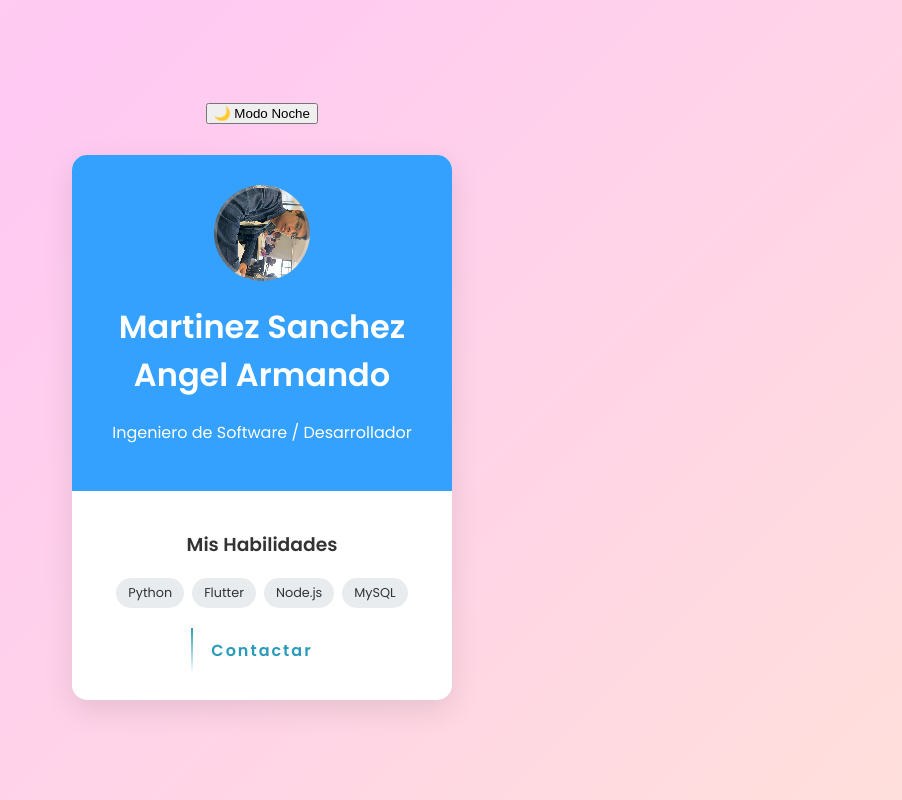
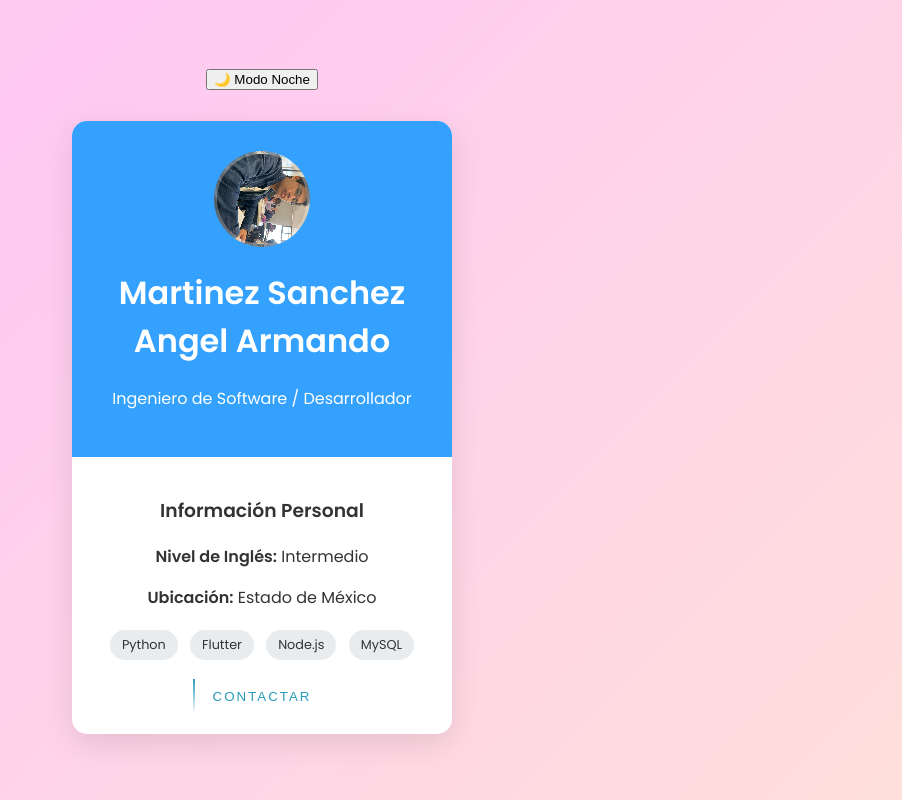
Before and after one commit to Alienangy2004/Tarjeta-Vainilla, a Nuxt app: page / in a window 1280 px wide. Shown: the whole page, without its empty margins (378-1280 px from the left). Built offline with nearby package versions, Linux system fonts and the light colour scheme.

Commit message:
Versión final: Componentización y Manejo de Estado completados

```diff
--- /dev/null
+++ b/components/ContactForm.vue
@@ -0,0 +1,45 @@
+<template>
+  <div class="form-container">
+    <input type="email" placeholder="Tu correo electrónico" class="neon-input" required>
+    <textarea placeholder="Tu mensaje..." class="neon-input" required></textarea>
+
+    <button type="submit" class="btn-neon">
+      <span></span><span></span><span></span><span></span>
+      Enviar Mensaje
+    </button>
+  </div>
+</template>
+
+<style scoped>
+.form-container { display: flex; flex-direction: column; gap: 15px; margin-top: 20px; padding: 10px; }
+.neon-input {
+    background: transparent;
+    border: 1px solid var(--accent-neon);
+    padding: 10px;
+    border-radius: 5px;
+    color: var(--text-main);
+    outline: none;
+    font-family: 'Poppins', sans-serif;
+}
+.neon-input:focus { box-shadow: 0 0 10px var(--accent-neon); }
+textarea { height: 100px; resize: none; }
+
+/* REPETICIÓN DEL ESTILO NEÓN PARA EL BOTÓN ENVIAR */
+.btn-neon {
+    position: relative;
+    padding: 10px 20px;
+    color: var(--accent-neon);
+    overflow: hidden;
+    transition: .5s;
+    background: transparent;
+    border: none;
+    cursor: pointer;
+    letter-spacing: 2px;
+    text-transform: uppercase;
+}
+.btn-neon:hover { background: var(--accent-neon); color: #fff; box-shadow: 0 0 25px var(--accent-neon); }
+.btn-neon span { position: absolute; display: block; }
+.btn-neon span:nth-child(1) { top: 0; left: -100%; width: 100%; height: 2px; background: linear-gradient(90deg, transparent, var(--accent-neon)); animation: btn-anim1 1s linear infinite; }
+@keyframes btn-anim1 { 0% { left: -100%; } 50%, 100% { left: 100%; } }
+/* ... (Se deben incluir los mismos keyframes que en SkillsContainer) ... */
+</style>>
--- a/components/SkillsContainer.vue
+++ b/components/SkillsContainer.vue
@@ -1,73 +1,54 @@
 //components/SkillsContainer.vue
 
+<script setup>
+import { ref } from 'vue'
+const mostrarContacto = ref(false)
+</script>
+
 <template>
-  <div class="skills-section">
-    <h3>Mis Habilidades</h3>
-    <div class="skills-list">
-      <span class="skill-badge">Python</span>
-      <span class="skill-badge">Flutter</span>
-      <span class="skill-badge">Node.js</span>
-      <span class="skill-badge">MySQL</span>
+  <div class="container">
+    <h3>Información Personal</h3>
+    <p><strong>Nivel de Inglés:</strong> Intermedio</p>
+    <p><strong>Ubicación:</strong> Estado de México</p>
+
+    <div class="skills">
+      <span>Python</span> <span>Flutter</span> <span>Node.js</span> <span>MySQL</span>
     </div>
 
-    <!-- Botón de contacto con estilo neón -->
-    <a href="mailto:tuemail@ejemplo.com" class="btn-neon">
+    <button @click="mostrarContacto = !mostrarContacto" class="btn-neon">
       <span></span><span></span><span></span><span></span>
-      Contactar
-    </a>
+      {{ mostrarContacto ? 'Cerrar' : 'Contactar' }}
+    </button>
+
+    <div v-if="mostrarContacto" class="fade-in">
+      <ContactForm />
+      <SocialLinks />
+    </div>
   </div>
 </template>
 
 <style scoped>
-.skills-section {
-  padding: 20px;
-  color: var(--text-main);
-}
+.container { padding: 20px; color: var(--text-main); }
+.skills span { background: #e9ecef; padding: 6px 12px; border-radius: 20px; font-size: 0.8rem; margin: 4px; display: inline-block; }
+[data-theme="dark"] .skills span { background: #3a3b3c; color: #e4e6eb; }
 
-.skills-list {
-  display: flex;
-  flex-wrap: wrap;
-  justify-content: center;
-  gap: 8px;
-  margin-bottom: 20px;
-}
-
-.skill-badge {
-  background: #e9ecef;
-  padding: 6px 12px;
-  border-radius: 20px;
-  font-size: 0.8rem;
-  transition: all 0.3s ease;
-}
-
-/* Adaptación al modo oscuro para las etiquetas */
-[data-theme="dark"] .skill-badge {
-  background: #3a3b3c;
-  color: #e4e6eb;
-}
-
+/* ESTILO NEÓN RESTAURADO */
 .btn-neon {
     position: relative;
     display: inline-block;
     padding: 10px 20px;
     color: var(--accent-neon);
     text-decoration: none;
+    text-transform: uppercase;
     overflow: hidden;
     transition: .5s;
-  letter-spacing: 2px;
+    margin-top: 15px;
     background: transparent;
     border: none;
     cursor: pointer;
-  font-weight: bold;
+    letter-spacing: 2px;
 }
-
-.btn-neon:hover {
-  background: var(--accent-neon);
-  color: #fff;
-  box-shadow: 0 0 25px var(--accent-neon);
-}
-
-/* Animaciones de las líneas neón */
+.btn-neon:hover { background: var(--accent-neon); color: #fff; box-shadow: 0 0 25px var(--accent-neon); }
 .btn-neon span { position: absolute; display: block; }
 .btn-neon span:nth-child(1) { top: 0; left: -100%; width: 100%; height: 2px; background: linear-gradient(90deg, transparent, var(--accent-neon)); animation: btn-anim1 1s linear infinite; }
 @keyframes btn-anim1 { 0% { left: -100%; } 50%, 100% { left: 100%; } }
@@ -77,4 +58,7 @@
 @keyframes btn-anim3 { 0% { right: -100%; } 50%, 100% { right: 100%; } }
 .btn-neon span:nth-child(4) { bottom: -100%; left: 0; width: 2px; height: 100%; background: linear-gradient(360deg, transparent, var(--accent-neon)); animation: btn-anim4 1s linear infinite; animation-delay: .75s; }
 @keyframes btn-anim4 { 0% { bottom: -100%; } 50%, 100% { bottom: 100%; } }
+
+.fade-in { animation: fadeIn 0.5s ease; }
+@keyframes fadeIn { from { opacity: 0; } to { opacity: 1; } }
 </style>
--- /dev/null
+++ b/components/SocialLinks.vue
@@ -0,0 +1,11 @@
+<template>
+  <div class="socials">
+    <a href="https://github.com/alienangy2004" target="_blank">GitHub</a>
+    <a href="#" target="_blank">LinkedIn</a>
+  </div>
+</template>
+
+<style scoped>
+.socials { display: flex; justify-content: center; gap: 15px; margin-top: 15px; }
+.socials a { color: var(--accent-neon); text-decoration: none; font-size: 0.9rem; font-weight: bold; }
+</style>
```
Lines whose indentation alone changed are shown as unchanged.
